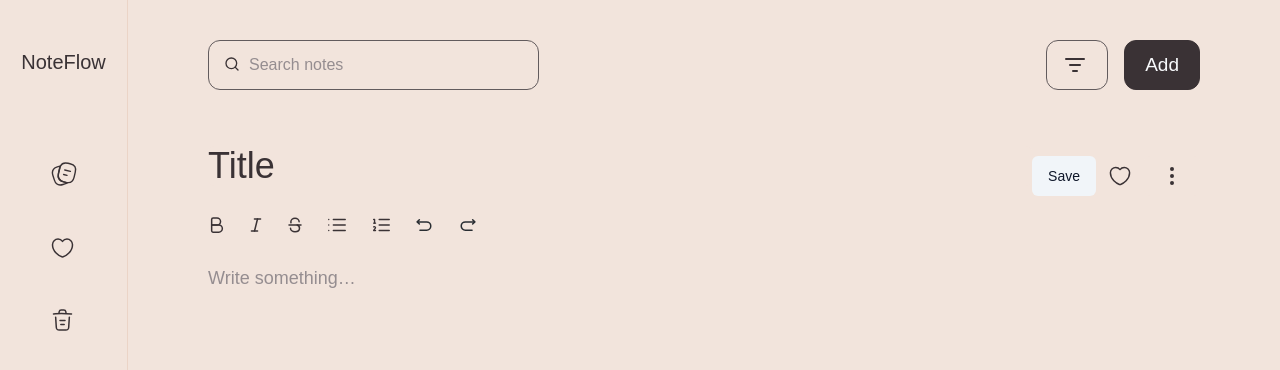
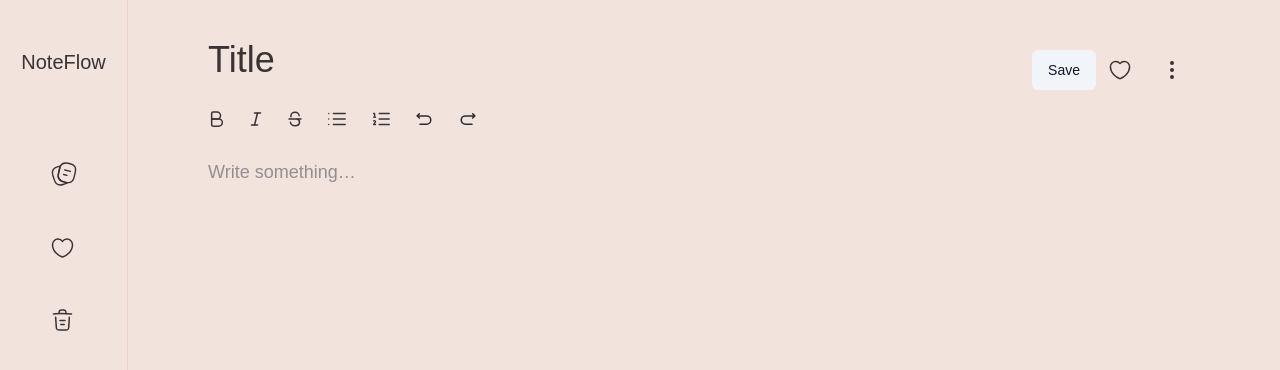
Before and after one commit to fiona-byte/NoteFlow, a React (Vite) app: page /create in a window 1280 px wide. Shown: the top 370 px of the page. Built offline with nearby package versions, Linux system fonts and the light colour scheme; a web font is replaced by a local one.

Commit message:
chore: update layout

```diff
--- a/src/layouts/AppLayout/index.tsx
+++ b/src/layouts/AppLayout/index.tsx
@@ -1,4 +1,4 @@
-import { Outlet } from "react-router-dom";
+import { Outlet, useLocation } from "react-router-dom";
 import { useMobile } from "@/hooks/useMobile";
 import DesktopSidebar from "@/components/DesktopSidebar/DesktopSidebar";
 import MobileNavigation from "@/components/MobileNavigation/MobileNavigation";
@@ -6,12 +6,16 @@ import Header from "@/components/Header/Header";
 
 function AppLayout() {
   const isMobile = useMobile();
+  const location = useLocation();
+
+  const pathnameCondition =
+    location.pathname === "/create" || location.pathname.includes("edit");
 
   return (
     <div className="bg-main h-screen md:flex xl:max-w-7xl xl:mx-auto">
       {isMobile ? <MobileNavigation /> : <DesktopSidebar />}
       <div className="h-screen overflow-auto px-4 pt-8 pb-32 md:px-10 md:flex-1 lg:px-20 lg:py-10">
-        <Header />
+        {!pathnameCondition ? <Header /> : null}
         <Outlet />
       </div>
     </div>
```
